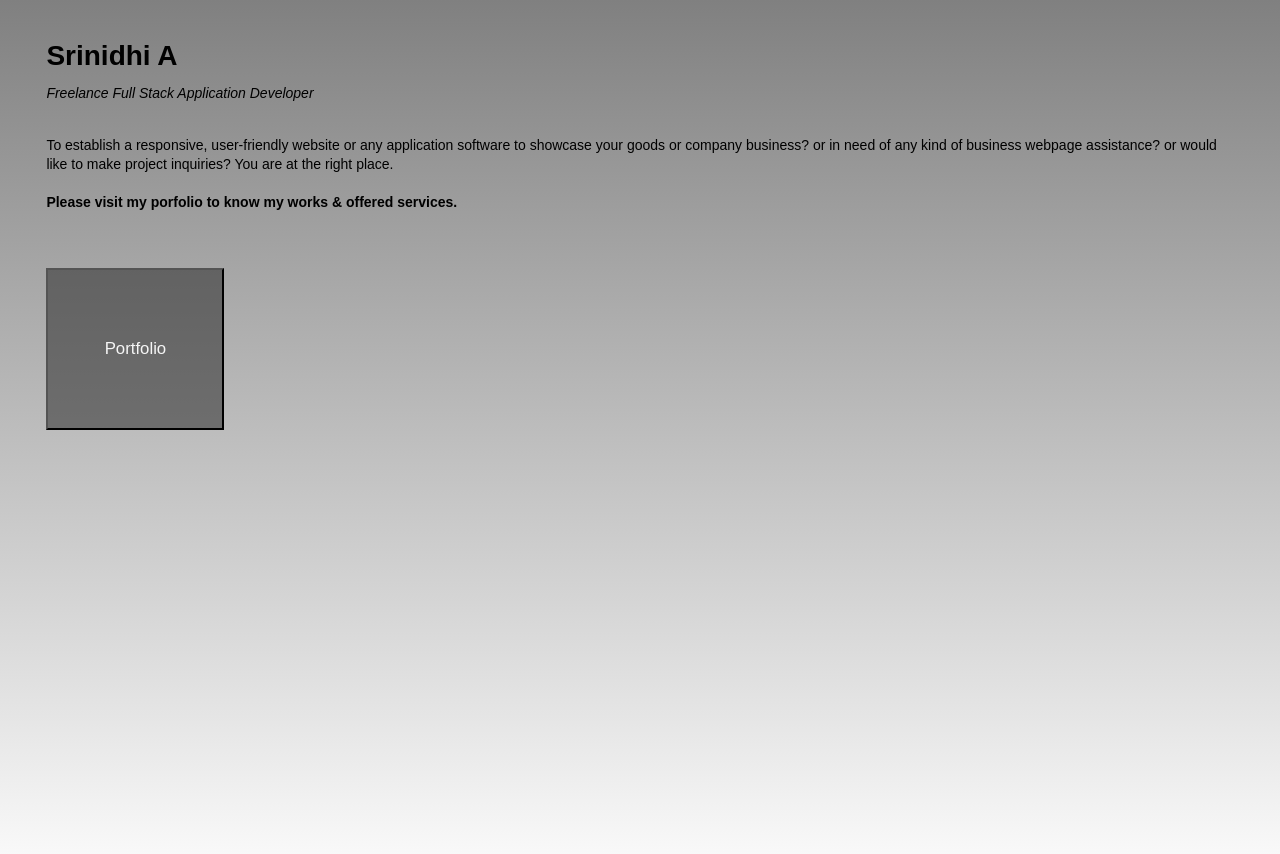
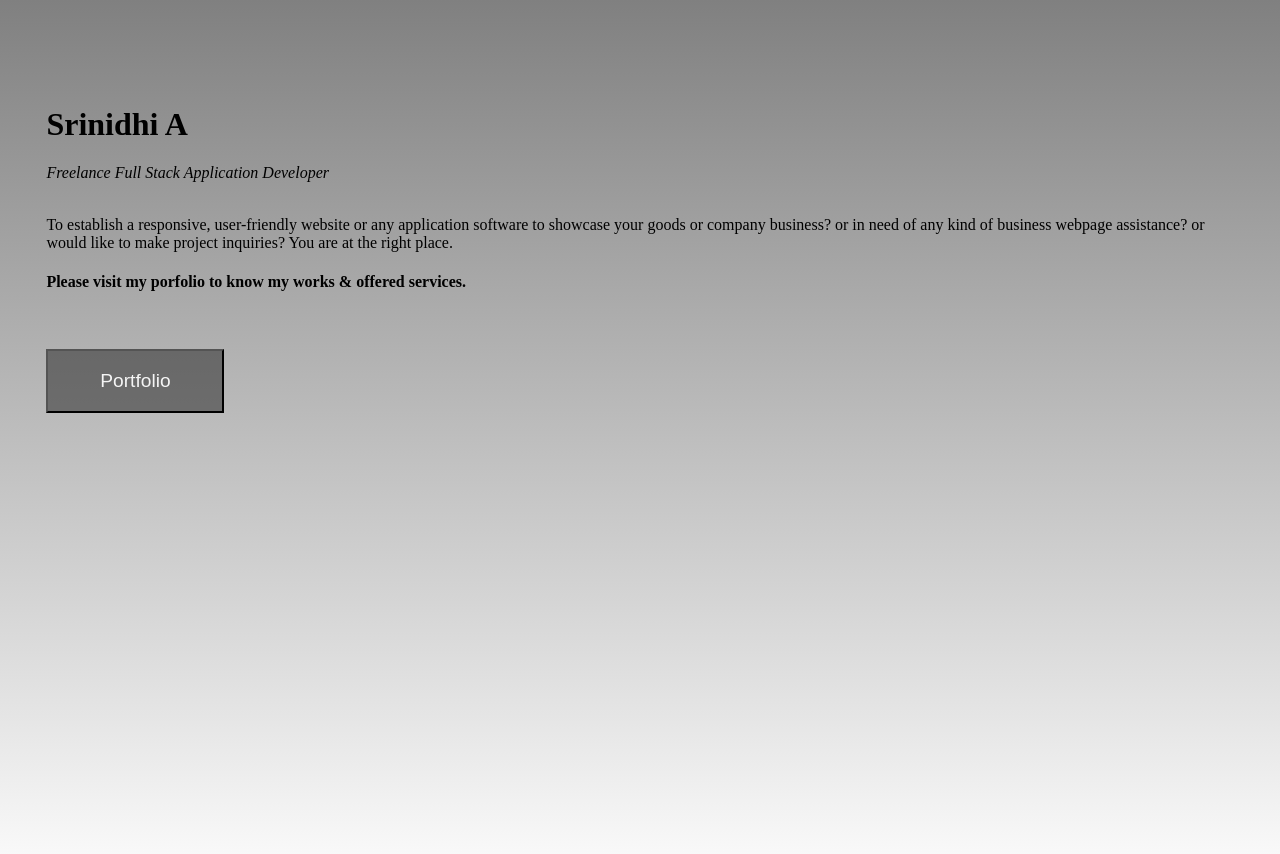
Before and after one commit to srinidhi-anand/srinidhia.github.io, a Jekyll site: the page index.html, which Jekyll copies as it is, in a window 1280 px wide. Shown: the top 854 px of the page. Built offline with Jekyll 4.4.1, drawn with Linux system fonts in a browser that asks for light colours.

Commit message:
fix: added title css

```diff
--- a/homepage.css
+++ b/homepage.css
@@ -154,7 +154,7 @@ body {
 
 button {
     width: 15% !important;
-    height: 20% !important;
+    height: 8% !important;
     font-size: larger !important;
     background: hsla(0, 0%, 13%, 0.5) !important;
     align-items: center;
@@ -163,3 +163,7 @@ button {
 button a{
     color: whitesmoke;
 }
+
+h1 {
+    margin-top: 5% !important;
+}
--- a/index.html
+++ b/index.html
@@ -3,7 +3,7 @@
         <title>Portfolio</title>
         <meta name="viewport" content="width=device-width, initial-scale=1.0">
         <meta http-equiv="X-UA-Compatible" content="ie=edge">
-        <link href="globals.css" rel="stylesheet">
+        <!-- <link href="globals.css" rel="stylesheet"> -->
         <link href="homepage.css" rel="stylesheet">
     </head>
     <div className='welcome'>
```
